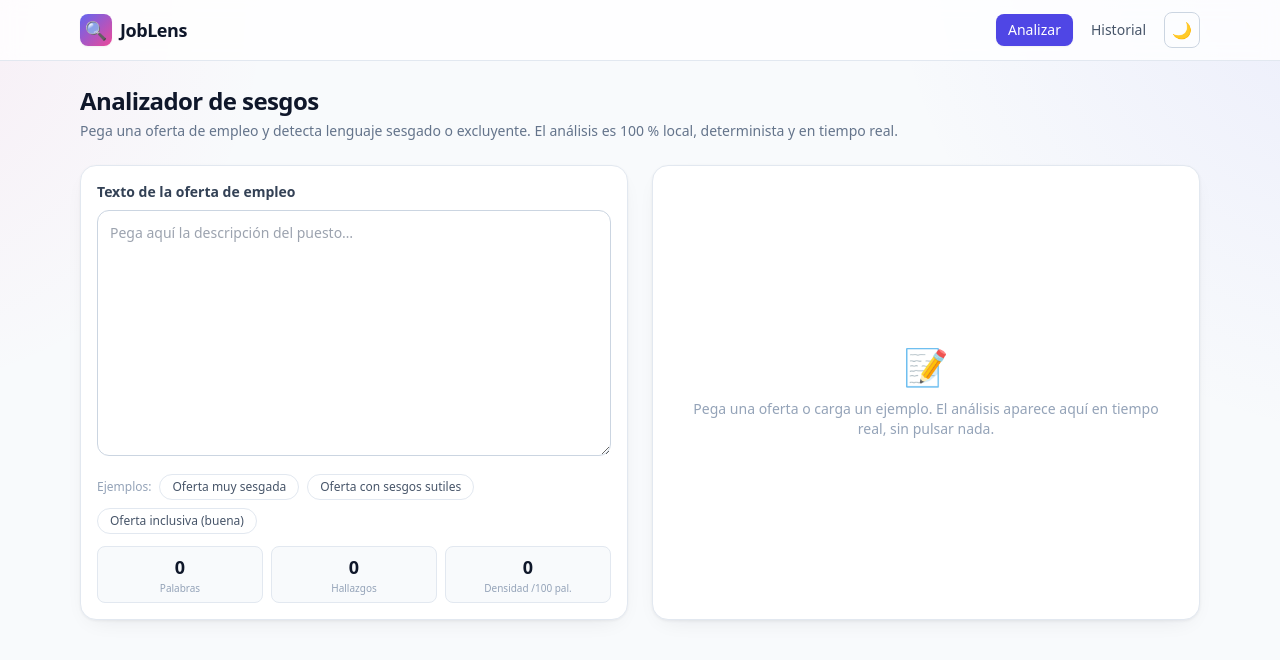
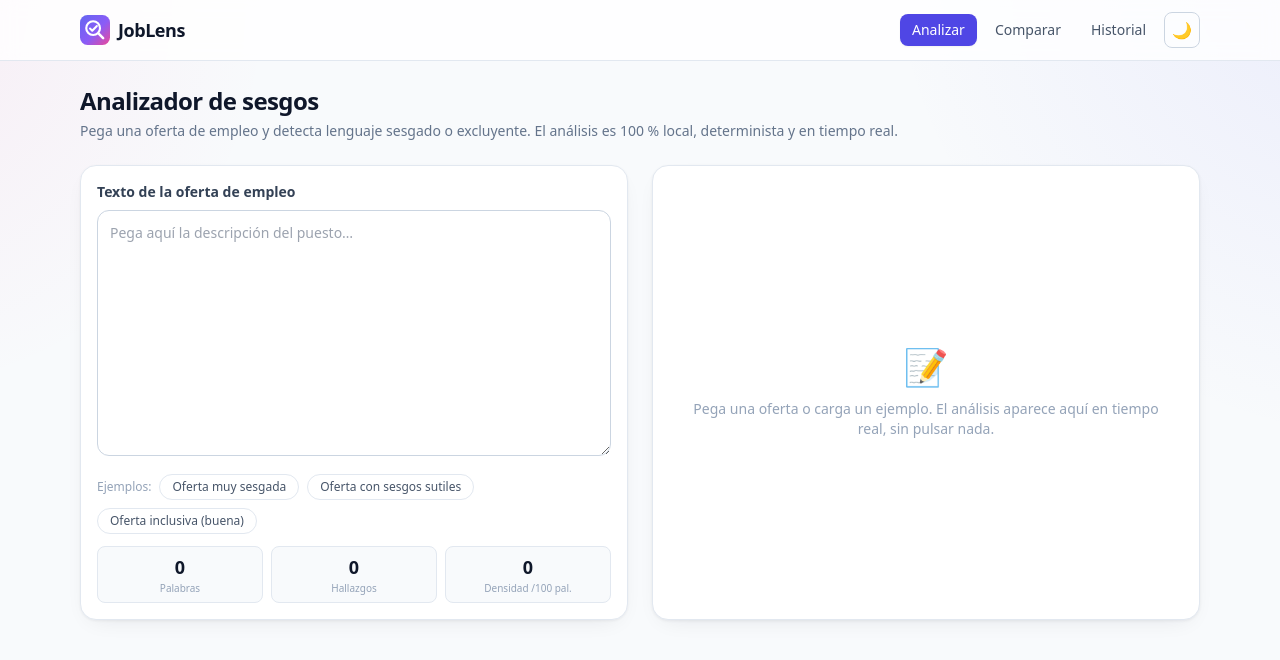
Before and after one commit to Jguita65/joblens, a Next.js app: page /dashboard in a window 1280 px wide. Shown: the top 660 px of the page. Built offline with nearby package versions, Linux system fonts and the light colour scheme; no server answers.

Commit message:
feat(ui): add professional SVG logo and favicon

```diff
--- a/src/app/login/page.tsx
+++ b/src/app/login/page.tsx
@@ -4,6 +4,7 @@ import { useState } from "react";
 import { signIn } from "next-auth/react";
 import { useRouter } from "next/navigation";
 import Link from "next/link";
+import { LogoMark } from "@/components/Logo";
 
 const FEATURES = [
   ["🎯", "Detección por categorías", "Género, edad, capacitismo, jerga, requisitos discriminatorios y exigencia irreal."],
@@ -38,9 +39,7 @@ export default function LoginPage() {
         {/* Brand / features */}
         <div className="hidden lg:block">
           <div className="mb-4 flex items-center gap-2">
-            <span className="flex h-11 w-11 items-center justify-center rounded-xl bg-gradient-to-br from-brand-500 to-pink-500 text-2xl shadow-lg">
-              🔍
-            </span>
+            <LogoMark size={44} style={{ borderRadius: 12 }} />
             <span className="text-2xl font-bold tracking-tight text-slate-900 dark:text-white">
               JobLens
             </span>
@@ -73,7 +72,9 @@ export default function LoginPage() {
         {/* Form */}
         <div className="card animate-scale-in w-full p-8">
           <div className="mb-6 text-center lg:hidden">
-            <div className="mb-2 text-3xl">🔍</div>
+            <div className="mb-2 flex justify-center">
+              <LogoMark size={44} />
+            </div>
             <h1 className="text-2xl font-bold text-slate-900 dark:text-white">JobLens</h1>
             <p className="mt-1 text-sm text-slate-500">
               Analizador de sesgos en ofertas de empleo
--- a/src/app/register/page.tsx
+++ b/src/app/register/page.tsx
@@ -4,6 +4,7 @@ import { useState } from "react";
 import { signIn } from "next-auth/react";
 import { useRouter } from "next/navigation";
 import Link from "next/link";
+import { LogoMark } from "@/components/Logo";
 
 export default function RegisterPage() {
   const router = useRouter();
@@ -44,7 +45,9 @@ export default function RegisterPage() {
     <main className="app-bg flex min-h-screen items-center justify-center px-4 py-10">
       <div className="card animate-scale-in w-full max-w-md p-8">
         <div className="mb-6 text-center">
-          <div className="mb-2 text-3xl">🔍</div>
+          <div className="mb-2 flex justify-center">
+            <LogoMark size={44} />
+          </div>
           <h1 className="text-2xl font-bold text-slate-900 dark:text-white">
             Crear cuenta
           </h1>
--- /dev/null
+++ b/src/components/Logo.tsx
@@ -0,0 +1,64 @@
+import type { CSSProperties } from "react";
+
+/**
+ * JobLens brand mark: a rounded gradient badge with a lens that contains a
+ * checkmark — "analiza y valida". Scalable and crisp at any size.
+ */
+export function LogoMark({
+  size = 32,
+  style,
+}: {
+  size?: number;
+  style?: CSSProperties;
+}) {
+  const gid = "jl-grad";
+  return (
+    <svg
+      width={size}
+      height={size}
+      viewBox="0 0 48 48"
+      fill="none"
+      xmlns="http://www.w3.org/2000/svg"
+      style={style}
+      aria-hidden="true"
+    >
+      <defs>
+        <linearGradient id={gid} x1="0" y1="0" x2="48" y2="48" gradientUnits="userSpaceOnUse">
+          <stop stopColor="#6366f1" />
+          <stop offset="0.55" stopColor="#8b5cf6" />
+          <stop offset="1" stopColor="#ec4899" />
+        </linearGradient>
+      </defs>
+      <rect width="48" height="48" rx="12" fill={`url(#${gid})`} />
+      {/* Lens ring */}
+      <circle cx="21" cy="21" r="11" stroke="#fff" strokeWidth="3.4" fill="none" />
+      {/* Checkmark inside the lens */}
+      <path
+        d="M16 21.5l3.6 3.6L27 17.5"
+        stroke="#fff"
+        strokeWidth="3.2"
+        strokeLinecap="round"
+        strokeLinejoin="round"
+        fill="none"
+      />
+      {/* Handle */}
+      <path
+        d="M29.5 29.5L37 37"
+        stroke="#fff"
+        strokeWidth="4"
+        strokeLinecap="round"
+      />
+    </svg>
+  );
+}
+
+export function Logo({ size = 32 }: { size?: number }) {
+  return (
+    <span className="flex items-center gap-2">
+      <LogoMark size={size} />
+      <span className="text-lg font-bold tracking-tight text-slate-900 dark:text-white">
+        JobLens
+      </span>
+    </span>
+  );
+}
--- a/src/components/Navbar.tsx
+++ b/src/components/Navbar.tsx
@@ -4,6 +4,7 @@ import Link from "next/link";
 import { signOut, useSession } from "next-auth/react";
 import { usePathname } from "next/navigation";
 import ThemeToggle from "./ThemeToggle";
+import { Logo } from "./Logo";
 
 export default function Navbar() {
   const { data: session } = useSession();
@@ -19,18 +20,16 @@ export default function Navbar() {
   return (
     <header className="sticky top-0 z-20 border-b border-slate-200 bg-white/80 backdrop-blur dark:border-slate-800 dark:bg-slate-950/70">
       <nav className="mx-auto flex max-w-6xl items-center justify-between px-4 py-3">
-        <Link href="/dashboard" className="flex items-center gap-2">
-          <span className="flex h-8 w-8 items-center justify-center rounded-lg bg-gradient-to-br from-brand-500 to-pink-500 text-lg shadow-sm">
-            🔍
-          </span>
-          <span className="text-lg font-bold tracking-tight text-slate-900 dark:text-white">
-            JobLens
-          </span>
+        <Link href="/dashboard">
+          <Logo size={30} />
         </Link>
 
         <div className="flex items-center gap-1.5">
           <Link href="/dashboard" className={linkClass("/dashboard")}>
             Analizar
+          </Link>
+          <Link href="/compare" className={linkClass("/compare")}>
+            Comparar
           </Link>
           <Link href="/history" className={linkClass("/history")}>
             Historial
```
Also changed, not shown: src/app/icon.svg (added).
